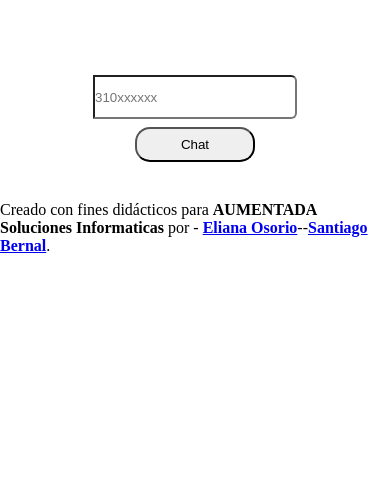
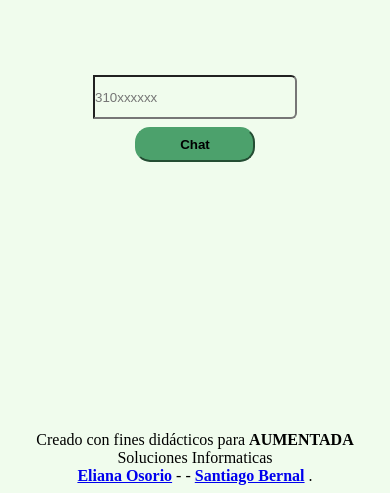
Before and after one commit to aumentada/whatsapp, a website: page src/index.html in a window 390 px wide. Shown: the part 351-844 px from the top of the page. Drawn offline with Linux system fonts and the light colour scheme.

Commit message:
feat:finished css and media querys

```diff
--- a/src/index.html
+++ b/src/index.html
@@ -4,11 +4,14 @@
     <meta charset="UTF-8" />
     <meta http-equiv="X-UA-Compatible" content="IE=edge" />
     <meta name="viewport" content="width=device-width, initial-scale=1.0" />
+    <meta name="description" content="Web para ABRIR UN CHAT DE WhatsApp sin guardar como contacto">
+    <meta name="theme-color" content="#4CA16C"/>
     <title>whatsappea sin guardar contacto</title>
     <style>
         *{
             margin: 0%;
             padding: 0%;
+            background-color: #F0FCED;
         }
         header{
             width: 100%;
@@ -43,9 +46,38 @@
             border-radius:0 6px 6px 0px ;
         }
         button{
+            background-color: #4CA16C;
+            border-color: #4CA16C;
             height: 35px;
             width: 120px;
             border-radius: 15px;
+            font-weight: bold;
+        }
+        button:visited{
+          color: black;
+        }
+        footer{
+          width: 90%;
+          text-align: center;
+          position: absolute;
+          bottom: 0;
+          padding-left: 5%;
+          padding-bottom: 2%;
+        }
+        a:visited{
+          color: black;
+        }
+        @media (min-width: 480px) {
+
+          #description{
+            padding-bottom: 10%;
+            font-size: 1.5em;
+          }
+          input{
+            width:300px;
+            height: 50px;
+          }
+
         }
 
     </style>
@@ -67,7 +99,7 @@
       </div>
       <div id="search">
         <div id="srh-input">
-            <input type="text" name="cellphone number" placeholder="310xxxxxx">
+            <input type="number" name="cellphone number" placeholder="310xxxxxx">
         </div>
         <div id="srh-btn">
         <button type="button" id="btn-chat" class="btn" onclick="alert('¡Chatea!')">Chat</button>
@@ -77,15 +109,12 @@
   </body>
   <footer>
     Creado con fines didácticos para
-    <strong>AUMENTADA Soluciones Informaticas </strong> por -
-    <strong
-      ><a href="https://www.linkedin.com/in/jasmin-eliana-osorio-osorio/"
-        >Eliana Osorio</a
-      ></strong
-    >--<strong
-      ><a href="https://www.linkedin.com/in/santiaguf/"
-        >Santiago Bernal</a
-      ></strong
-    >.
+    <strong> AUMENTADA </strong>Soluciones Informaticas <br> <strong>
+      <a href="https://www.linkedin.com/in/jasmin-eliana-osorio-osorio/"
+        > Eliana Osorio</a>
+      </strong>-
+      -<strong>
+        <a href="https://www.linkedin.com/in/santiaguf/"> Santiago Bernal</a>
+      </strong>.
   </footer>
 </html>
```
